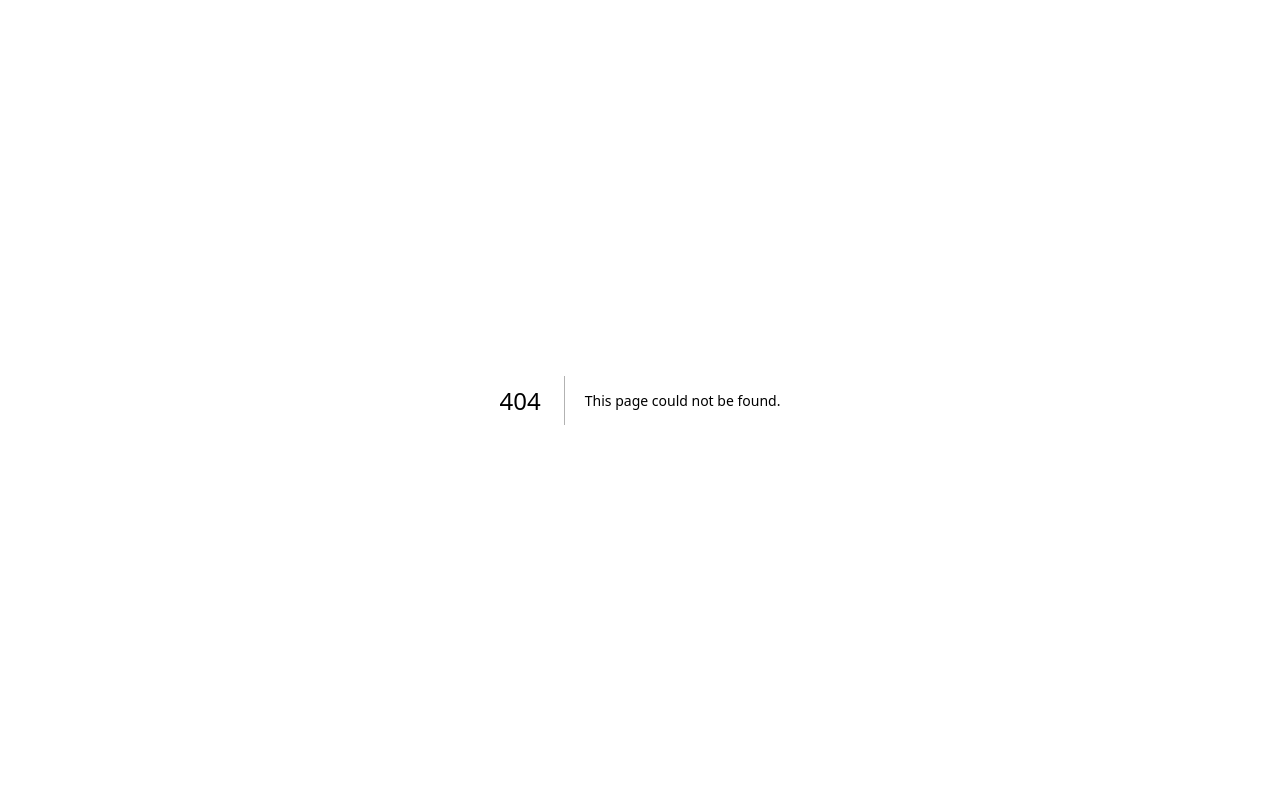
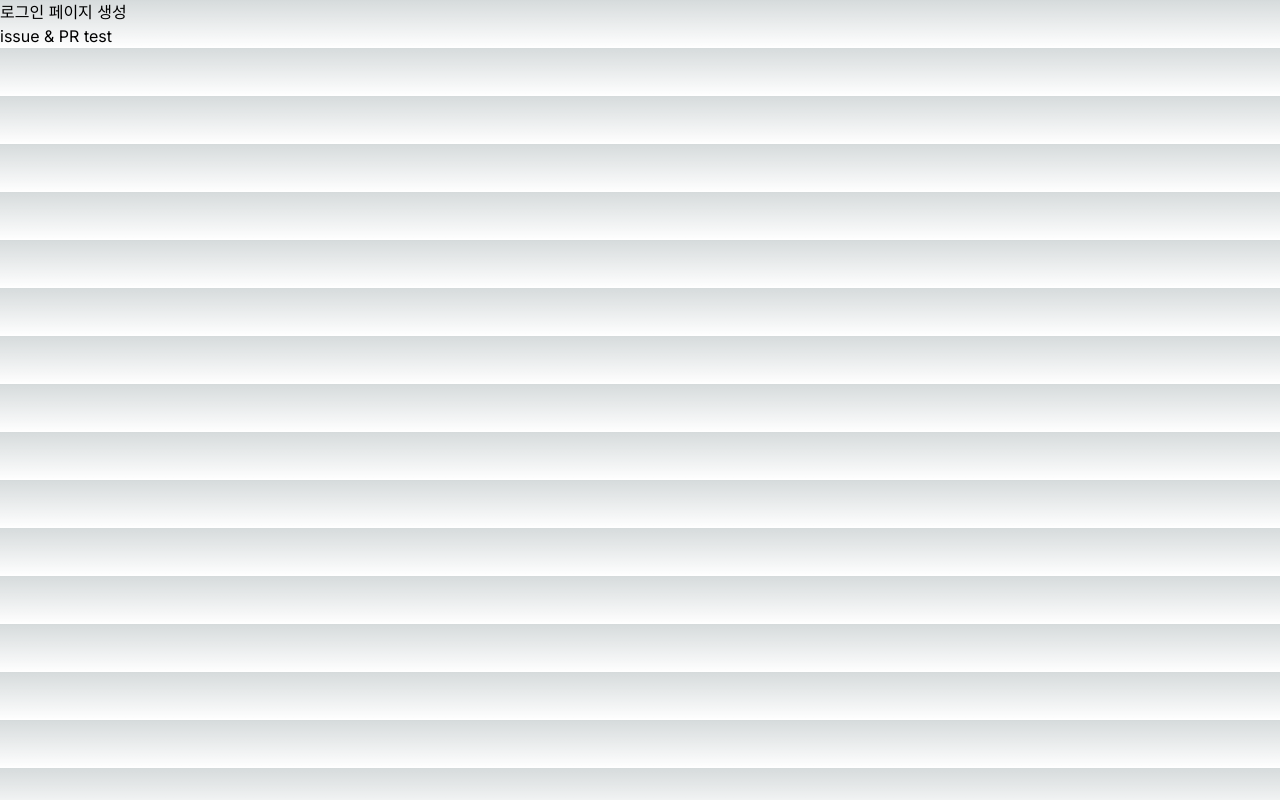
Before and after one commit to wonjangnimsamgyetang-team3/test, a Next.js app: page /login in a window 1280 px wide. Before the commit this address had no page. Built offline with nearby package versions, Linux system fonts and the light colour scheme.

Commit message:
[feat/#5] - login/page.tsx 파일 생성

```diff
--- /dev/null
+++ b/src/app/login/page.tsx
@@ -0,0 +1,12 @@
+import React from "react";
+
+const LoginPage = () => {
+  return (
+    <div>
+      <p>로그인 페이지 생성</p>
+      <p>issue & PR test</p>
+    </div>
+  );
+};
+
+export default LoginPage;
```
